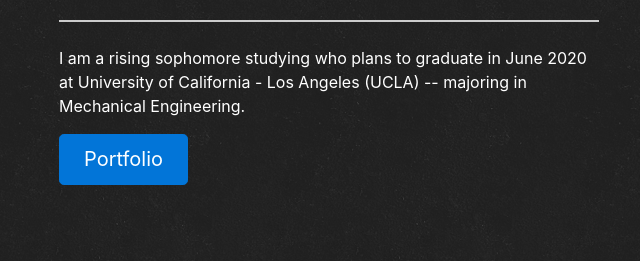
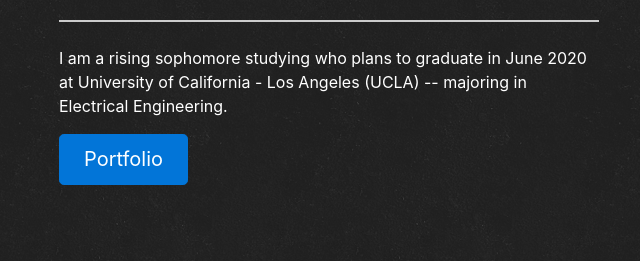
Before and after one commit to christiaanrr/christiaanrr.github.io, a plain HTML site: page index.html in a window 1280 px wide. Shown: the part 332-593 px from the top of the page, 26-666 px from the left. Drawn offline with Linux system fonts and the light colour scheme.

Commit message:
changed major info

```diff
--- a/index.html
+++ b/index.html
@@ -55,7 +55,7 @@
                     <p class="lead">This personal website is dedicated to showcase relevant industry skills that I have acquired throughout my life; both in and outside instution
                         in order to obtain internship or work experience.</p>
                     <hr class="my-4">
-                    <p>I am a rising sophomore studying who plans to graduate in June 2020 at University of California - Los Angeles (UCLA) -- majoring in Mechanical Engineering.</p>
+                    <p>I am a rising sophomore studying who plans to graduate in June 2020 at University of California - Los Angeles (UCLA) -- majoring in Electrical Engineering.</p>
                     <p class="lead">
                         <a class="btn btn-primary btn-lg" href="portfolio.html" role="button">Portfolio</a>
                     </p>
```
